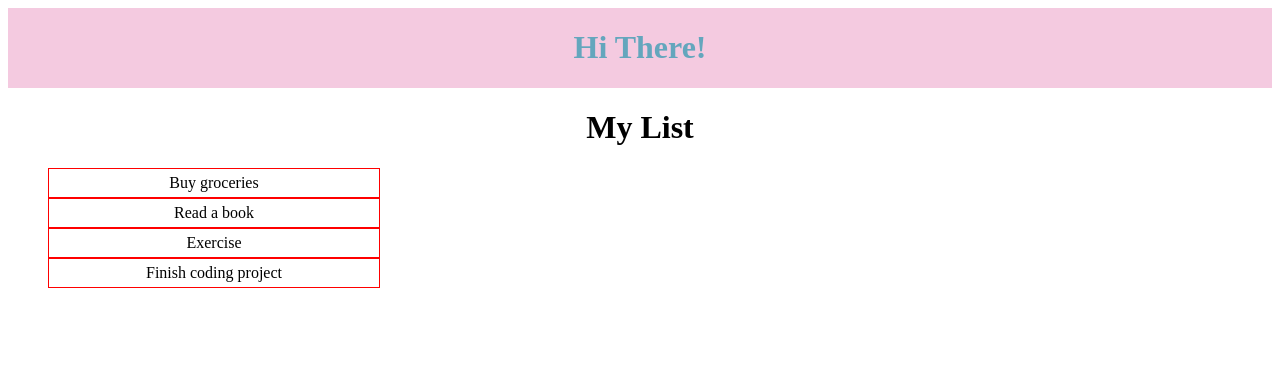
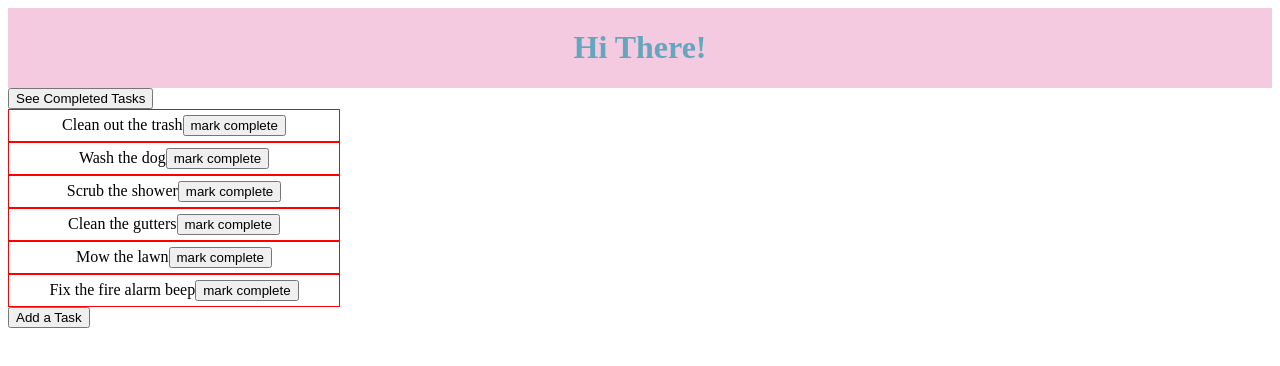
Before and after one commit to Tim-Quattrochi/TStoDos, a React (Vite) app: page / in a window 1280 px wide. Shown: the top 366 px of the page. Built offline with nearby package versions, Linux system fonts and the light colour scheme.

Commit message:
refactoring old todo list with TS

```diff
--- a/src/App.tsx
+++ b/src/App.tsx
@@ -2,12 +2,13 @@ import { Route, Routes } from "react-router-dom";
 import TodoItem from "./components/TodoItem/TodoItem";
 import TodoItems from "./components/TodoItems/TodoItems";
 import Header from "./components/Header/Header";
+import ContactList from "./context/TodoContext";
 
 function App() {
   return (
     <div>
       <Header />
-      <TodoItems />
+      <ContactList />
     </div>
   );
 }
--- a/src/components/TodoItem/TodoItem.tsx
+++ b/src/components/TodoItem/TodoItem.tsx
@@ -1,15 +1,24 @@
+import { FC } from "react";
 import todoItemStyles from "./TodoItem.module.css";
 
-type ItemProps = {
+interface TodoItemProps {
   id: number;
   task: string;
-  complete: boolean | undefined;
-};
+  complete: boolean;
+  completeTask: (index: number) => void;
+}
 
-const TodoItem = ({ id, task, complete }: ItemProps) => {
+const TodoItem: FC<TodoItemProps> = ({ task, id, completeTask }) => {
   return (
     <li className={todoItemStyles.container}>
-      <div>{task}</div>
+      <div>
+        {task}
+        <span>
+          <button onClick={() => completeTask(id)}>
+            mark complete
+          </button>
+        </span>
+      </div>
     </li>
   );
 };
--- /dev/null
+++ b/src/context/TodoContext.tsx
@@ -0,0 +1,217 @@
+import TodoItem from "../components/TodoItem/TodoItem";
+import { useReducer, useState } from "react";
+import { toDoItems } from "../utils/todos";
+
+const initialState: TodoStateType = {
+  todoItems: toDoItems,
+};
+
+const enum ActionTypes {
+  EDIT = "edit",
+  SAVE = "save",
+  DELETE = "delete",
+  COMPLETE = "complete",
+  INCOMPLETE = "incomplete",
+  UPDATE = "update",
+  REORDER = "reorder",
+  REORDEREDCOMPLETE = "REORDEREDCOMPLETE",
+  ADD = "add",
+}
+
+type ReducerAction = {
+  type: ActionTypes;
+  payload?: {
+    task?: string;
+  };
+
+  index?: number;
+};
+
+type TodoItemType = {
+  task: string;
+  completed: boolean;
+  inEdit?: boolean;
+};
+
+type TodoStateType = {
+  todoItems: TodoItemType[];
+};
+
+const newTask: TodoItemType = {
+  task: "",
+  completed: false,
+};
+
+function todoReducer(
+  state: TodoStateType,
+  action: ReducerAction
+): TodoStateType {
+  console.log(state);
+  switch (action.type) {
+    case ActionTypes.EDIT:
+      if (action.index !== undefined) {
+        state.todoItems[action.index].inEdit = true;
+      }
+
+      return { ...state };
+    case ActionTypes.SAVE:
+      if (action.index !== undefined) {
+        state.todoItems[action.index].inEdit = false;
+      }
+
+      return { ...state };
+    case ActionTypes.DELETE: {
+      return {
+        ...state,
+        todoItems: state.todoItems.filter(
+          (_, i) => i !== action.index
+        ),
+      };
+    }
+    case ActionTypes.COMPLETE:
+      if (action.index !== undefined) {
+        state.todoItems[action.index].completed = true;
+      }
+
+      return { ...state };
+    case ActionTypes.INCOMPLETE:
+      if (action.index !== undefined) {
+        state.todoItems[action.index].completed = false;
+      }
+
+      return { ...state };
+    case ActionTypes.ADD:
+      return {
+        ...state,
+        todoItems: [newTask, ...state.todoItems],
+      };
+
+    default:
+      throw Error("Unknown action: " + action.type);
+  }
+}
+
+export default function TaskList() {
+  const [seeCompleted, setSeeCompleted] = useState<boolean>(false);
+
+  const [state, dispatch] = useReducer(todoReducer, initialState);
+
+  /**
+    function editTask
+    parameter: index - index of toDo item in array
+
+    dispatch type: 'edit'
+  */
+  const editTask = (index: number) => {
+    dispatch({ type: ActionTypes.EDIT, index });
+  };
+
+  /**
+    function saveTask
+    parameter: index - index of toDo item in array
+    parameter: task - text of toDo item task
+
+    dispatch type: 'save'
+  */
+  const saveTask = (index: number, task: string) => {
+    dispatch({ type: ActionTypes.SAVE, index, payload: { task } });
+  };
+
+  /**
+    function completeTask
+    parameter: index - index of toDo item in array
+
+    dispatch type: 'complete'
+  */
+  const completeTask = (index: number) => {
+    dispatch({ type: ActionTypes.COMPLETE, index });
+  };
+
+  /**
+    function deleteTask
+    parameter: index - index of toDo item in array
+
+    dispatch type: 'delete'
+  */
+  const deleteTask = (index: number) => {
+    dispatch({ type: ActionTypes.DELETE, index });
+  };
+
+  /**
+    function addTask
+
+    dispatch type: 'add'
+  */
+  const addTask = () => {
+    dispatch({ type: ActionTypes.ADD });
+  };
+
+  /**
+    function reOrderTask
+    parameter: index - index of toDo item in array
+    parameter: direction - either 'increment' or 'decrement' signifies which direction to move a task
+
+    dispatch type: 'add'
+  */
+  //   const reOrderTask = (index, direction) => {
+  //     dispatch({
+  //       type: ACTIONS.ADD,
+  //       index,
+  //       payload:
+  //         direction !== ""
+  //           ? direction === "increase"
+  //             ? "increase"
+  //             : "decrease"
+  //           : "",
+  //     });
+  //   };
+
+  /**
+    function completeTask
+    parameter: index - index of toDo item in array
+
+    dispatch type: 'complete'
+  */
+  const deCompleteTask = (index: number) => {
+    dispatch({ type: ActionTypes.INCOMPLETE, index });
+  };
+
+  console.log("state above list: ", state);
+
+  const list = state.todoItems.map((v, i) => {
+    if (!v.completed) {
+      return (
+        <TodoItem
+          key={i}
+          task={v.task}
+          id={i}
+          complete={v.completed}
+          completeTask={completeTask}
+        />
+      );
+    }
+  });
+  const completedList = state.todoItems.map((v, i) => {
+    if (v.completed) {
+      return (
+        <div key={i}>
+          <s>{v.task}</s>
+          <button onClick={() => deCompleteTask(i)}>
+            uncomplete
+          </button>
+        </div>
+      );
+    }
+  });
+  return (
+    <>
+      <button onClick={() => setSeeCompleted(!seeCompleted)}>
+        {seeCompleted
+          ? "See Incomplete Tasks"
+          : "See Completed Tasks"}
+      </button>
+      {seeCompleted ? completedList : list}
+      <button onClick={addTask}>Add a Task</button>
+    </>
+  );
+}
--- /dev/null
+++ b/src/utils/todos.ts
@@ -0,0 +1,26 @@
+export const toDoItems = [
+  {
+    task: "Clean out the trash",
+    completed: false,
+  },
+  {
+    task: "Wash the dog",
+    completed: false,
+  },
+  {
+    task: "Scrub the shower",
+    completed: false,
+  },
+  {
+    task: "Clean the gutters",
+    completed: false,
+  },
+  {
+    task: "Mow the lawn",
+    completed: false,
+  },
+  {
+    task: "Fix the fire alarm beep",
+    completed: false,
+  },
+];
```
